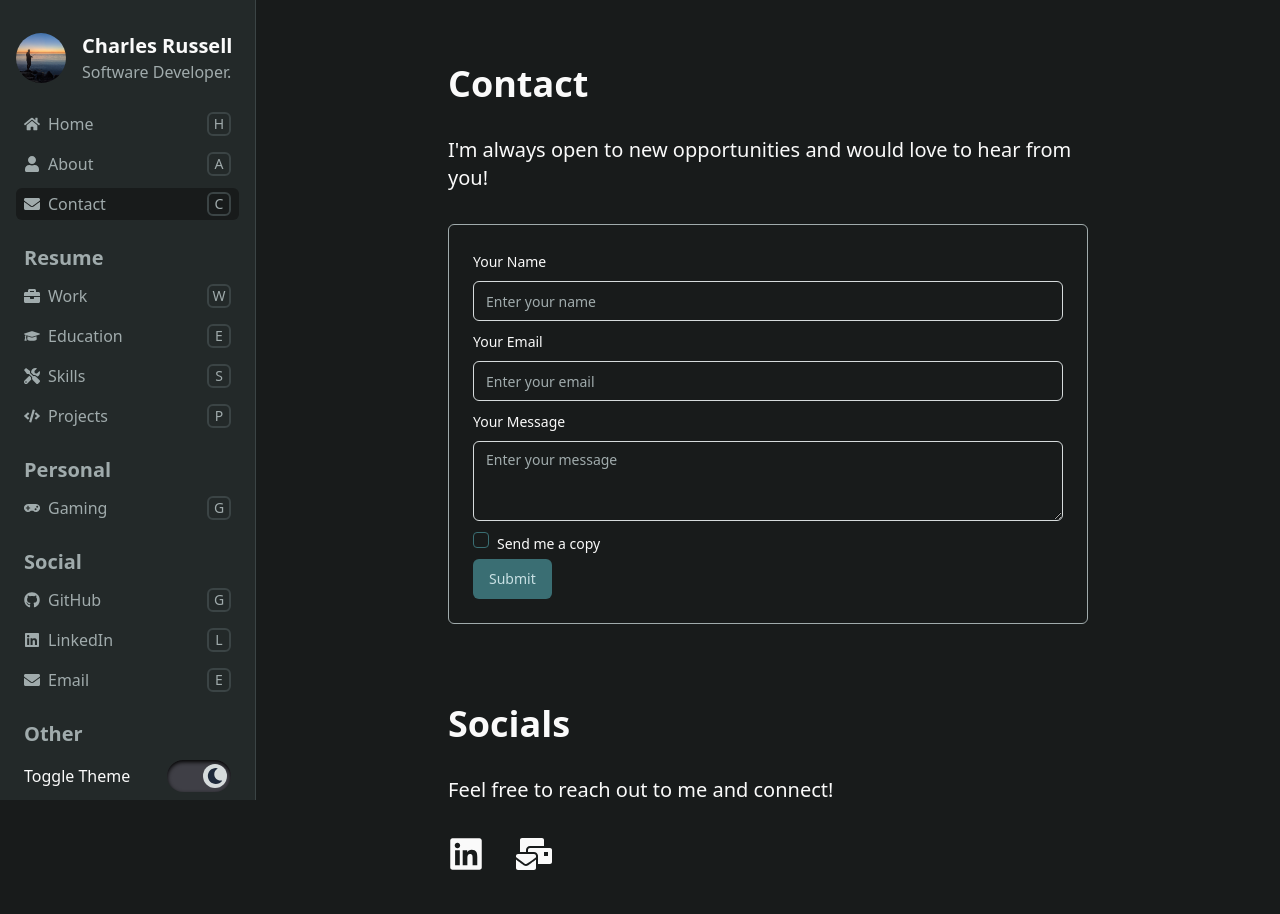
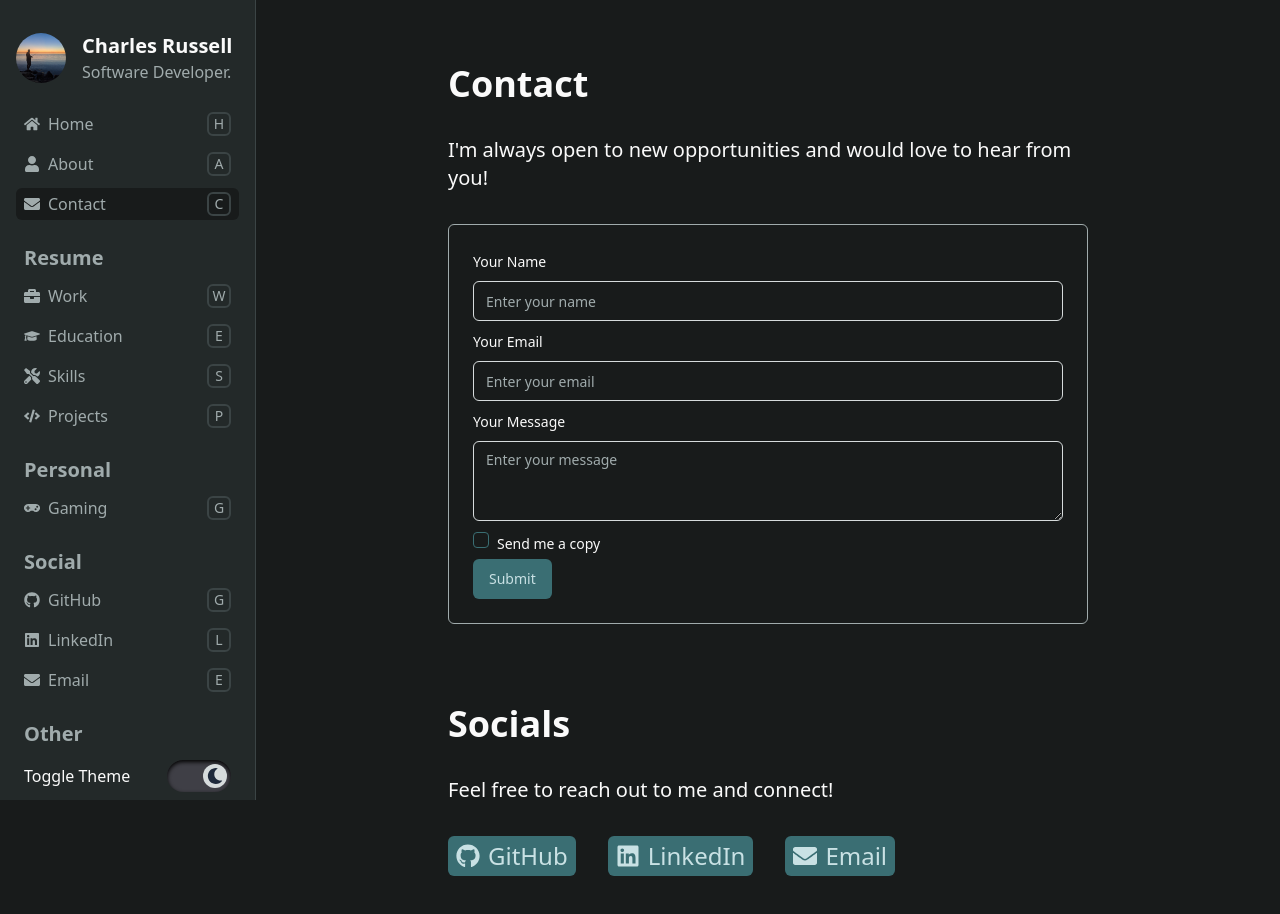
Before and after one commit to cjrussell23/portfolio-01, a Next.js app: page /contact in a window 1280 px wide. Shown: the top 914 px of the page. Built offline with nearby package versions, Linux system fonts and the light colour scheme.

Commit message:
Refactor social links in contact and main menu sections

```diff
--- a/components/contactSection/contactSection.js
+++ b/components/contactSection/contactSection.js
@@ -1,6 +1,7 @@
 import { FaLinkedin, FaMailBulk } from "react-icons/fa";
 import ContactForm from "./contactForm";
 import Link from "next/link";
+import Socials from "@/data/socials";
 
 export default function ContactSection() {
   return (
@@ -19,25 +20,19 @@ export default function ContactSection() {
       <p className="tw-mb-8 tw-w-full tw-text-xl">
         Feel free to reach out to me and connect!
       </p>
-      <div className="tw-mb-8 tw-flex tw-w-full tw-flex-row tw-items-center tw-justify-start tw-gap-8">
-        <Link
-          href="https://linkedin.com/in/chjrussell"
-          aria-label="LinkedIn Profile"
-          target="_blank"
-          rel="noopener noreferrer"
-          className="tw-flex tw-flex-col tw-items-center tw-justify-center"
-        >
-          <FaLinkedin className="tw-text-4xl" />
-        </Link>
-        <Link
-          aria-label="Email"
-          href="mailto:chjrussell@gmail.com"
-          target="_blank"
-          rel="noopener noreferrer"
-          className="tw-flex tw-flex-col tw-items-center tw-justify-center"
-        >
-          <FaMailBulk className="tw-text-4xl" />
-        </Link>
+      <div className="tw-mb-8 tw-flex tw-w-full tw-flex-row tw-items-center tw-justify-start tw-gap-8 tw-text-2xl">
+        {Socials.map((link, index) => (
+          <Link
+            href={link.href}
+            className="tw-flex tw-flex-row tw-items-center tw-justify-between tw-rounded-md tw-bg-primary tw-px-2 tw-py-1 tw-text-primary-foreground hover:tw-ring"
+            key={index}
+          >
+            <span className="tw-flex tw-flex-row tw-items-center tw-gap-2">
+              {link.icon}
+              {link.title}
+            </span>
+          </Link>
+        ))}
       </div>
     </section>
   );
--- a/components/mainMenu/mainMenu.js
+++ b/components/mainMenu/mainMenu.js
@@ -15,6 +15,7 @@ import {
 } from "react-icons/fa";
 import MobileMenu from "@/components/mainMenu/mobileMenu/mobileMenu";
 import DesktopMenu from "@/components/mainMenu/desktopMenu/desktopMenu";
+import Socials from "@/data/socials.js";
 
 export default function MainMenu() {
   const menuItems = [
@@ -74,23 +75,7 @@ export default function MainMenu() {
     },
     {
       title: "Social",
-      links: [
-        {
-          title: "GitHub",
-          href: "https://github.com/cjrussell23",
-          icon: <FaGithub />,
-        },
-        {
-          title: "LinkedIn",
-          href: "https://linkedin.com/in/chjrussell",
-          icon: <FaLinkedin />,
-        },
-        {
-          title: "Email",
-          href: "mailto:chjrussell@gmail.com",
-          icon: <FaEnvelope />,
-        },
-      ],
+      links: Socials,
     },
   ];
   return (
--- /dev/null
+++ b/data/socials.js
@@ -0,0 +1,21 @@
+import { FaGithub, FaLinkedin, FaEnvelope } from "react-icons/fa";
+
+const Socials = [
+  {
+    title: "GitHub",
+    href: "https://github.com/cjrussell23",
+    icon: <FaGithub />,
+  },
+  {
+    title: "LinkedIn",
+    href: "https://linkedin.com/in/chjrussell",
+    icon: <FaLinkedin />,
+  },
+  {
+    title: "Email",
+    href: "mailto:chjrussell@gmail.com",
+    icon: <FaEnvelope />,
+  },
+];
+
+export default Socials;
```
